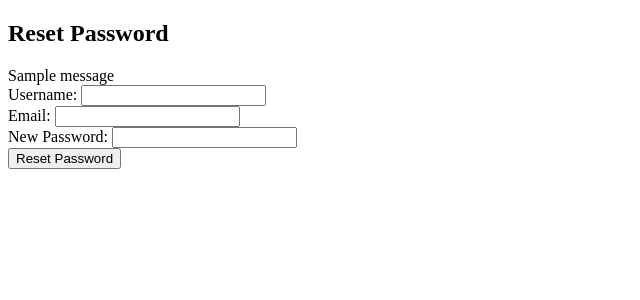
After one commit to sofyaminion/culture_connect, a Flask app: page /reset_password in a window 1280 px wide. The commit adds this page. Shown: the top 300 px of the page, without its empty margins (0-640 px from the left). Run offline with Flask 3, Linux system fonts and the light colour scheme; tables that the repository leaves empty hold one stand-in row (values such as "Sample post"); one stand-in notice (Sample message) is shown.

Commit message:
fixed trubles with DB

```diff
--- a/app.py
+++ b/app.py
@@ -1,229 +1,277 @@
-from flask import Flask, render_template, request, redirect, url_for
+from flask import Flask, render_template, request, redirect, url_for, session, flash
 from flask_sqlalchemy import SQLAlchemy
 from flask_migrate import Migrate
-from models import db, User, Event
+from models import db, User, Event, Profile, Like, Message
 import logging
-
+from flask_login import login_user, logout_user, LoginManager, login_required, current_user
+import os
+from datetime import datetime
 
 app = Flask(__name__)
+app.secret_key = os.urandom(24)
+login_manager = LoginManager(app)
 app.config['SQLALCHEMY_DATABASE_URI'] = 'sqlite:///C:/Users/sofya/PycharmProjects/git/.db'  # Путь к базе данных SQLite
 app.config['SQLALCHEMY_TRACK_MODIFICATIONS'] = False  # Отключение отслеживания изменений
 
-db = SQLAlchemy(app)
 migrate = Migrate(app, db)
 
-with app.app_context():
-    # Создаем все таблицы, определенные в моделях
-    db.create_all()
+@login_manager.user_loader
+def load_user(user_id):
+    # Загрузка пользователя из базы данных или другого источника данных
+    return db.session.get(User, int(user_id))
 
-# Создаем пользователей
-user1 = User(username='user1', email='user1@example.com')
-user1.set_password('password1')
+def create_app():
+    db.init_app(app)
+    with app.app_context():
+        db.create_all()
 
-user2 = User(username='user2', email='user2@example.com')
-user2.set_password('password2')
+        user1 = User.query.filter_by(email='user1@example.com').first()
+        if not user1:
+            user1 = User(username='user1', email='user1@example.com')
+            user1.set_password('password1')
+            db.session.add(user1)
 
-user3 = User(username='user3', email='user3@example.com')
-user3.set_password('password3')
+        user2 = User.query.filter_by(email='user2@example.com').first()
+        if not user2:
+            user2 = User(username='user2', email='user2@example.com')
+            user2.set_password('password2')
+            db.session.add(user2)
 
-# Добавляем пользователей в сессию и сохраняем изменения в базе данных
-db.session.add(user1)
-db.session.add(user2)
-db.session.add(user3)
-db.session.commit()
+        user3 = User.query.filter_by(email='user3@example.com').first()
+        if not user3:
+            user3 = User(username='user3', email='user3@example.com')
+            user3.set_password('password3')
+            db.session.add(user3)
 
+        workshop = Event(name='Воркшоп по веб-разработке', date=datetime(2024, 4, 1), location='Место проведения', description='Описание события')
+        conference = Event(name='Конференция по искусственному интеллекту', date=datetime(2024, 5, 15), location='Место проведения', description='Описание события')
+        festival = Event(name='Фестиваль музыки и искусства', date=datetime(2024, 7, 20), location='Место проведения', description='Описание события')
+        db.session.add(workshop)
+        db.session.add(conference)
+        db.session.add(festival)
 
+        db.session.commit()
 
 # Ваш код обработки запросов и маршрутов
 
-@app.route('/')
-def home():
-    return 'Домашняя страница'
+    @app.route('/')
+    def index():
+        return render_template('index.html')
 
-@app.route('/login', methods=['GET', 'POST'])
-def login():
-    if request.method == 'POST':
-        username = request.form['username']
-        password = request.form['password']
+    @app.route('/home')
+    def home():
+        return 'Домашняя страница'
+
+    @app.route('/login', methods=['GET', 'POST'])
+    def login():
+        if request.method == 'POST':
+            username = request.form['username']
+            password = request.form['password']
+            user = User.query.filter_by(username=username).first()
+            if user and user.check_password(password):
+                login_user(user)
+                # Аутентификация прошла успешно
+                app.logger.info(f"Пользователь {user.username} успешно аутентифицирован.")
+                return redirect(url_for('home'))
+            else:
+                return render_template('login.html', message='Неверное имя пользователя или пароль')
+            session['username'] = username
+
+        return render_template('login.html', message='')
+
+    @app.route('/reset_password', methods=['GET', 'POST'])
+    def reset_password():
+        if request.method == 'POST':
+            username = request.form['username']
+            email = request.form['email']
+            new_password = request.form['new_password']
+
+            # Проверяем, существует ли пользователь с указанным логином и почтой
+            user = User.query.filter_by(username=username, email=email).first()
+            if user:
+                # Устанавливаем новый пароль для пользователя
+                user.set_password(new_password)
+                db.session.commit()
+                flash('Пароль успешно изменен.', 'success')
+                return redirect(url_for('login'))
+            else:
+                flash('Пользователь с указанными данными не найден.', 'error')
+
+        return render_template('reset_password.html')
+
+    @app.route('/register', methods=['GET', 'POST'])
+    def register():
+        if request.method == 'POST':
+            username = request.form['username']
+            email = request.form['email']
+            password = request.form['password']
+
+            # Проверяем, существует ли пользователь с таким же именем пользователя или email
+            existing_user = User.query.filter_by(username=username).first()
+            existing_email = User.query.filter_by(email=email).first()
+
+            if existing_user:
+                return render_template('register.html', message='Username already exists')
+            elif existing_email:
+                return render_template('register.html', message='Email already registered')
+            else:
+                # Создаем нового пользователя и сохраняем его в базе данных
+                new_user = User(username=username, email=email)
+                new_user.set_password(password)
+                db.session.add(new_user)
+                db.session.commit()
+
+            return redirect(url_for('home'))
+        return render_template('register.html')
+
+    @app.route('/logout')
+    def logout():
+        logout_user()
+        # Код для выхода из системы
+        return redirect(url_for('index'))
+
+    @app.route('/profile/<username>')
+    @login_required
+    def profile(username):
+        # Получаем текущего пользователя
+        current_user_username = current_user.username
+
+        # Проверяем, является ли запрошенный профиль текущим пользователем
+        if username != current_user_username:
+            return 'You can only view your own profile'
+
+        # Получаем пользователя из базы данных
         user = User.query.filter_by(username=username).first()
-        if user and user.check_password(password):
-            # Аутентификация прошла успешно
-            return redirect(url_for('home'))
-        else:
-            return render_template('login.html', message='Неверное имя пользователя или пароль')
+        if user is None:
+            return 'User not found'
 
-    return render_template('login.html', message='')
+        # Отображаем профиль пользователя
+        return render_template('profile.html', username=user.username, email=user.email)
 
-@app.route('/create_user')
-def create_user():
-    # Создаем пользователя
-    new_user = User(username='example', email='example@example.com', password='password')
+    @app.route('/profile/edit/<username>', methods=['GET', 'POST'])
+    def edit_profile():
+        # Получаем текущего пользователя из базы данных
+        # В данном примере я предполагаю, что имя пользователя хранится в сеансе
+        # Вы можете использовать другой механизм для определения текущего пользователя, если у вас он есть
+        username_from_session = request.form.get('username_from_session')  # Получаем имя пользователя из сессии
+        user = User.query.filter_by(username=username_from_session).first()
+        if user is None:
+            return 'User not found'
 
-    # Добавляем пользователя в сессию
-    db.session.add(new_user)
+        if request.method == 'POST':
+            username = request.form['username']
+            email = request.form['email']
 
-    # Сохраняем изменения в базе данных
-    db.session.commit()
-    logging.debug("This is a debug message")
+            # Обновляем данные профиля пользователя
+            user.username = username
+            user.email = email
+            db.session.commit()
 
-    return 'User created successfully!'
+            # После сохранения изменений перенаправляем пользователя на страницу профиля
+            return redirect(url_for('profile', username=username))
 
-@app.route('/register', methods=['GET', 'POST'])
-def register():
-    if request.method == 'POST':
-        username = request.form['username']
-        email = request.form['email']
-        password = request.form['password']
+        # Если метод запроса GET, отображаем форму редактирования профиля
+        return render_template('edit_profile.html', username=user.username, email=user.email)
 
-        # Проверяем, существует ли пользователь с таким же именем пользователя или email
-        if User.query.filter_by(username=username).first() is not None:
-            return render_template('register.html', message='Username already exists')
-        if User.query.filter_by(email=email).first() is not None:
-            return render_template('register.html', message='Email already registered')
-
-        # Создаем нового пользователя и сохраняем его в базе данных
-        new_user = User(username=username, email=email)
-        new_user.set_password(password)
-        db.session.add(new_user)
-        db.session.commit()
-
-        return redirect(url_for('home'))
-    return render_template('register.html')
-
-@app.route('/logout')
-def logout():
-    # Код для выхода из системы
-    return redirect(url_for('index'))
-
-@app.route('/profile')
-def profile():
-    user = User.query.filter_by(username=username).first()
-    if user is None:
-        return 'User not found'
-    return render_template('profile.html')
-
-@app.route('/profile/edit', methods=['GET', 'POST'])
-def edit_profile():
-    # Получаем текущего пользователя из базы данных
-    # В данном примере я предполагаю, что имя пользователя хранится в сеансе
-    # Вы можете использовать другой механизм для определения текущего пользователя, если у вас он есть
-    username_from_session = request.form.get('username_from_session')  # Получаем имя пользователя из сессии
-    user = User.query.filter_by(username=username_from_session).first()
-    if user is None:
-        return 'User not found'
-
-    if request.method == 'POST':
-        username = request.form['username']
-        email = request.form['email']
-
-        # Обновляем данные профиля пользователя
-        user.username = username
-        user.email = email
-        db.session.commit()
-
-        # После сохранения изменений перенаправляем пользователя на страницу профиля
-        return redirect(url_for('profile', username=username))
-
-    # Если метод запроса GET, отображаем форму редактирования профиля
-    return render_template('edit_profile.html', username=user.username, email=user.email)
-
-@app.route('/profile/<username>')
-def view_profile(username):
-    user = User.query.filter_by(username=username).first()
-    if user is None:
-        return 'User not found'
-    return render_template('view_profile.html', username=user.username, email=user.email)
-
-@app.route('/events')
-def events():
-    if request.method == 'POST':
-        event_id = request.form.get('event_id')
-        event = Event.query.get(event_id)
-        if event:
-            event.likes += 1
-            db.session.commit()
-    events = Event.query.all()
-    return render_template('events.html', events=events)
-
-@app.route('/events/<event_id>')
-def event_details(event_id):
-    event = Event.query.get(event_id)
-    if event is None:
-        return 'Event not found'
-    return render_template('event_details.html', event=event)
-
-@app.route('/event/<int:event_id>/like/<int:user_id>', methods=['POST'])
-def like_person(event_id, user_id):
-    event = Event.query.get(event_id)
-    user = User.query.get(user_id)
-    if event is None or user is None:
-        return 'Event or user not found'
-    event.attendees.append(user)
-    db.session.commit()
-    return redirect(url_for('event_details', event_id=event_id))
-
-@app.route('/search')
-def search():
-    # Код для поиска событий по различным параметрам
-    return render_template('search.html')
-
-@app.route('/events/category/<category_id>')
-def events_by_category(category_id):
-    # Код для фильтрации событий по категориям
-    return render_template('events_by_category.html')
-
-def match():
-    matched_events = []
-
-    # Получаем список всех событий
-    events = Event.query.all()
-
-    # Получаем текущего пользователя (предположим, что имя пользователя сохранено в сессии)
-    current_user = User.query.filter_by(username=session.get('username')).first()
-
-    # Для каждого события проверяем, есть ли участники, которые лайкнули текущего пользователя,
-    # и добавляем такие события в список matched_events
-    for event in events:
-        matched_attendees = [attendee for attendee in event.attendees if current_user in attendee.liked_by]
-        if matched_attendees:
-            matched_events.append({'event': event, 'matched_attendees': matched_attendees})
-
-    return render_template('match.html', matched_events=matched_events)
-
-@app.route('/dialog/<username>')
-def dialog(username):
-    # Здесь может быть код для открытия диалога с выбранным пользователем
-    return f"You are now in dialog with {username}."
+    @app.route('/profile/<username>')
+    def view_profile(username):
+        user = User.query.filter_by(username=username).first()
+        if user is None:
+            return 'User not found'
+        return render_template('view_profile.html', username=user.username, email=user.email)
 
 
-@app.route('/send_message', methods=['POST'])
-def send_message():
-    data = request.json
-    sender_id = data.get('sender_id')
-    recipient_id = data.get('recipient_id')
-    message_text = data.get('message_text')
+    @app.route('/events')
+    def events():
+        if request.method == 'POST':
+            event_id = request.form.get('event_id')
+            event = Event.query.get(event_id)
+            if event:
+                event.likes += 1
+                db.session.commit()
+        events = Event.query.all()
+        return render_template('events.html', events=events)
+
+    @app.route('/events/<event_id>')
+    def event_details(event_id):
+        event = Event.query.get(event_id)
+        if event is None:
+            return 'Event not found'
+        return render_template('event_details.html', event=event)
+
+    @app.route('/event/<int:event_id>/like/<int:user_id>', methods=['POST'])
+    def like_person(event_id, user_id):
+        event = Event.query.get(event_id)
+        user = User.query.get(user_id)
+        if event is None or user is None:
+            return 'Event or user not found'
+        event.attendees.append(user)
+        db.session.commit()
+        return redirect(url_for('event_details', event_id=event_id))
+
+    @app.route('/search')
+    def search():
+        # Код для поиска событий по различным параметрам
+        return render_template('search.html')
+
+    @app.route('/events/category/<category_id>')
+    def events_by_category(category_id):
+        # Код для фильтрации событий по категориям
+        return render_template('events_by_category.html')
+
+    def match():
+        matched_events = []
+
+        # Получаем список всех событий
+        events = Event.query.all()
+
+        # Получаем текущего пользователя (предположим, что имя пользователя сохранено в сессии)
+        current_user = User.query.filter_by(username=session.get('username')).first()
+
+        # Для каждого события проверяем, есть ли участники, которые лайкнули текущего пользователя,
+        # и добавляем такие события в список matched_events
+        for event in events:
+            matched_attendees = [attendee for attendee in event.attendees if current_user in attendee.liked_by]
+            if matched_attendees:
+                matched_events.append({'event': event, 'matched_attendees': matched_attendees})
+
+        return render_template('match.html', matched_events=matched_events)
+
+    @app.route('/dialog/<username>')
+    def dialog(username):
+        # Здесь может быть код для открытия диалога с выбранным пользователем
+        return f"You are now in dialog with {username}."
 
 
-    return jsonify({'success': True, 'message': 'Message sent successfully'})
+    @app.route('/send_message', methods=['POST'])
+    def send_message():
+        data = request.json
+        sender_id = data.get('sender_id')
+        recipient_id = data.get('recipient_id')
+        message_text = data.get('message_text')
 
-@app.route('/get_messages/<int:user_id>', methods=['GET'])
-def get_messages(user_id):
-    # Здесь можно добавить логику для получения сообщений из базы данных
-    # Например, запросить все сообщения, где user_id является отправителем или получателем
 
-    # Вернуть список сообщений в формате JSON
-    return jsonify({'messages': messages})
+        return jsonify({'success': True, 'message': 'Message sent successfully'})
 
-@app.route('/like/<int:user_id>', methods=['POST'])
-def like_user(user_id):
-    # Получить текущего пользователя или его сеанс
-    return jsonify({'success': True, 'message': 'User liked successfully'})
+    @app.route('/get_messages/<int:user_id>', methods=['GET'])
+    def get_messages(user_id):
+        # Здесь можно добавить логику для получения сообщений из базы данных
+        # Например, запросить все сообщения, где user_id является отправителем или получателем
 
-@app.route('/unlike/<int:user_id>', methods=['POST'])
-def unlike_user(user_id):
-    # Получить текущего пользователя или его сеанс
-    return jsonify({'success': True, 'message': 'User unliked successfully'})
+        # Вернуть список сообщений в формате JSON
+        return jsonify({'messages': messages})
+
+    @app.route('/like/<int:user_id>', methods=['POST'])
+    def like_user(user_id):
+        # Получить текущего пользователя или его сеанс
+        return jsonify({'success': True, 'message': 'User liked successfully'})
+
+    @app.route('/unlike/<int:user_id>', methods=['POST'])
+    def unlike_user(user_id):
+        # Получить текущего пользователя или его сеанс
+        return jsonify({'success': True, 'message': 'User unliked successfully'})
 
 
 if __name__ == '__main__':
+    create_app()
     app.run(debug=True)
--- a/templates/login.html
+++ b/templates/login.html
@@ -18,8 +18,6 @@
         <input type="password" id="password" name="password"><br><br>
         <input type="submit" value="Login">
     </form>
+    <p><a href="{{ url_for('reset_password') }}">Forgot Password?</a></p>
 </body>
 </html>
-
-</body>
-</html>
--- /dev/null
+++ b/templates/reset_password.html
@@ -0,0 +1,33 @@
+<!DOCTYPE html>
+<html lang="en">
+<head>
+    <meta charset="UTF-8">
+    <meta name="viewport" content="width=device-width, initial-scale=1.0">
+    <title>Reset Password</title>
+</head>
+<body>
+    <h2>Reset Password</h2>
+    {% with messages = get_flashed_messages(with_categories=true) %}
+        {% if messages %}
+            {% for category, message in messages %}
+                <div class="alert alert-{{ category }}">{{ message }}</div>
+            {% endfor %}
+        {% endif %}
+    {% endwith %}
+    <form method="POST">
+        <div>
+            <label for="username">Username:</label>
+            <input type="text" id="username" name="username" required>
+        </div>
+        <div>
+            <label for="email">Email:</label>
+            <input type="email" id="email" name="email" required>
+        </div>
+        <div>
+            <label for="new_password">New Password:</label>
+            <input type="password" id="new_password" name="new_password" required>
+        </div>
+        <button type="submit">Reset Password</button>
+    </form>
+</body>
+</html>
```
Also changed, not shown: 1.txt (added, +50 -0 lines), models.py (+19 -7 lines), templates/events.html (+7 -4 lines), templates/index.html (added, +14 -0 lines).
